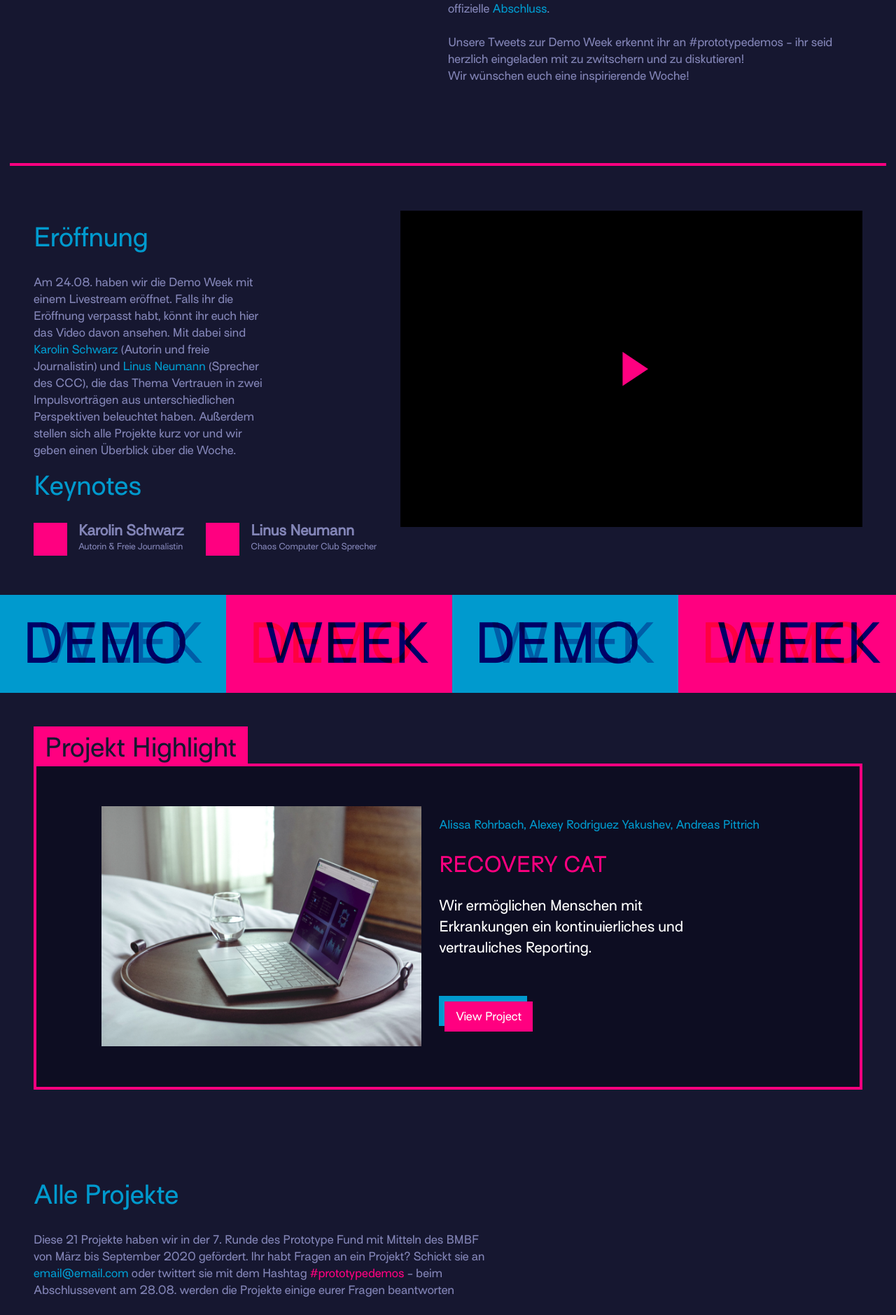
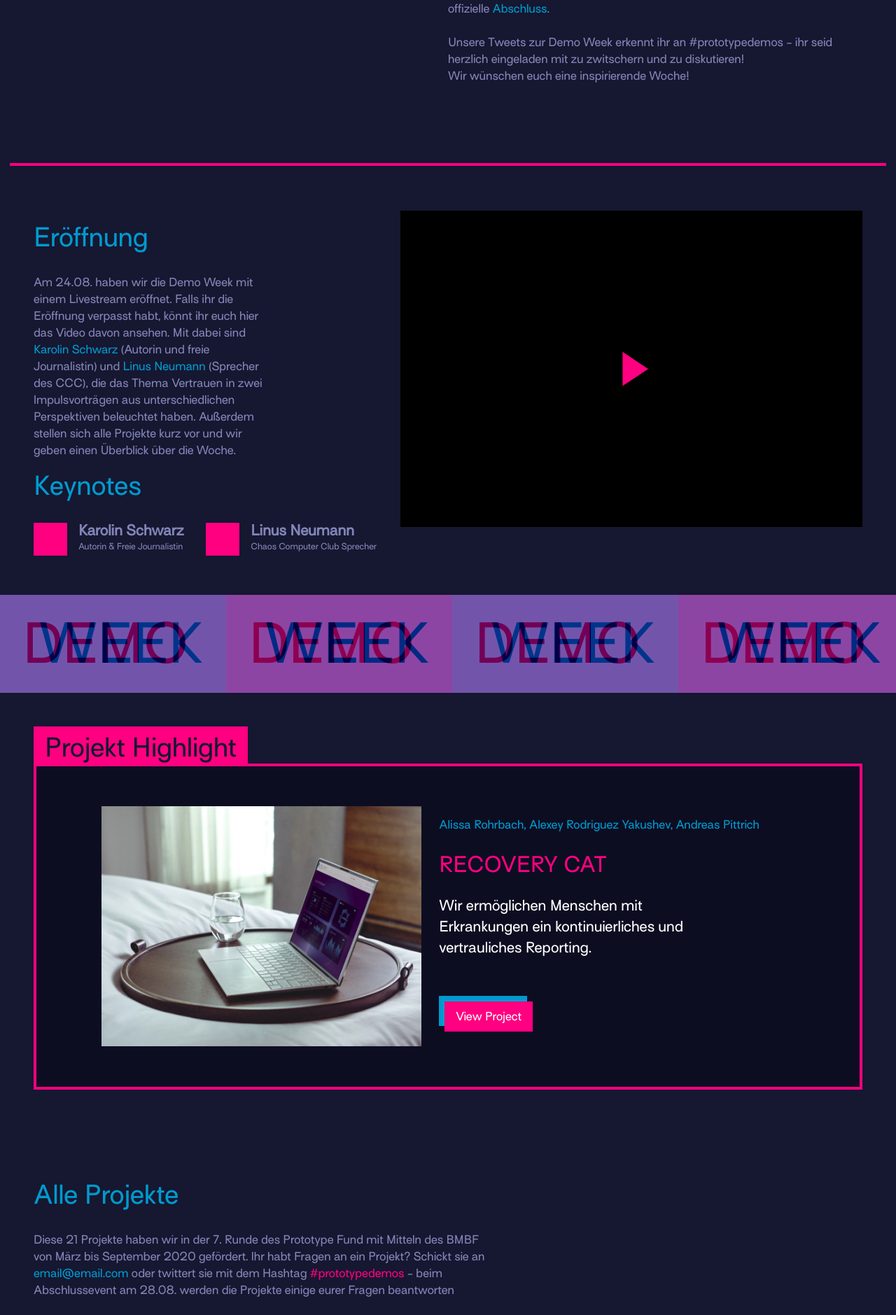
Before and after one commit to prototypefund/demo-week-2020, a Jekyll site: the page built from index.md, in a window 1280 px wide. Shown: the part 879-2758 px from the top of the page at 70% size. Built offline with Jekyll 4.4.1, drawn with Linux system fonts in a browser that asks for light colours.

Commit message:
Adds blend animation to separator banners

```diff
--- a/_sass/_blend-label.scss
+++ b/_sass/_blend-label.scss
@@ -7,6 +7,14 @@
 
   &.blue-label {
     background-color: $neon_blue;
+    animation-name: blendAnimationBlue;
+    animation-duration: 2s;
+    animation-timing-function: ease-out;
+    animation-delay: 0s;
+    animation-direction: alternate;
+    animation-iteration-count: infinite;
+    animation-fill-mode: none;
+    animation-play-state: running;
 
     :nth-child(2) {
       color: #009ACF;
@@ -24,7 +32,15 @@
   }
 
   &.pink-label {
-    background-color: $neon_pink  ;
+    background-color: $neon_pink;
+    animation-name: blendAnimationPink;
+    animation-duration: 2s;
+    animation-timing-function: ease-out;
+    animation-delay: 0s;
+    animation-direction: alternate;
+    animation-iteration-count: infinite;
+    animation-fill-mode: none;
+    animation-play-state: running;
 
     :nth-child(2) {
       color: #009ACF;
@@ -47,3 +63,22 @@
   max-width: 1440px;
   margin: auto;
 }
+
+
+@keyframes blendAnimationBlue {
+  from {
+    background-color: $neon_blue;
+  }
+  to {
+    background-color: $neon_pink;
+  }
+}
+
+@keyframes blendAnimationPink {
+  from {
+    background-color: $neon_pink;
+  }
+  to {
+    background-color: $neon_blue;
+  }
+}
--- a/_sass/_logo-animation.scss
+++ b/_sass/_logo-animation.scss
@@ -65,14 +65,3 @@ header {
     background-color: $neon_pink;
   }
 }
-
-@keyframes expand {
-  from {
-    width: 0%;
-    display: none;
-  }
-  to {
-    width: 100%;
-    display: block;
-  }
-}
```
